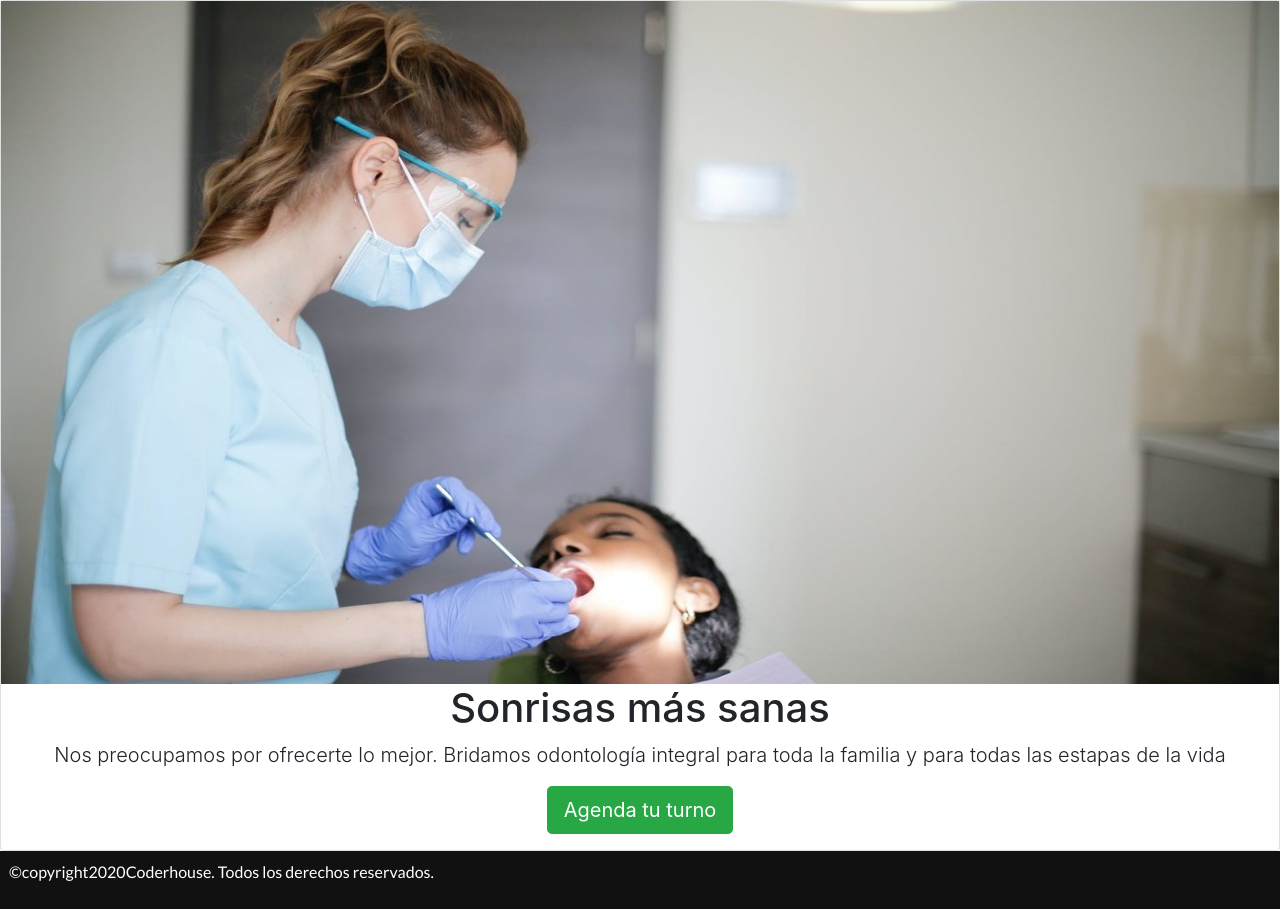
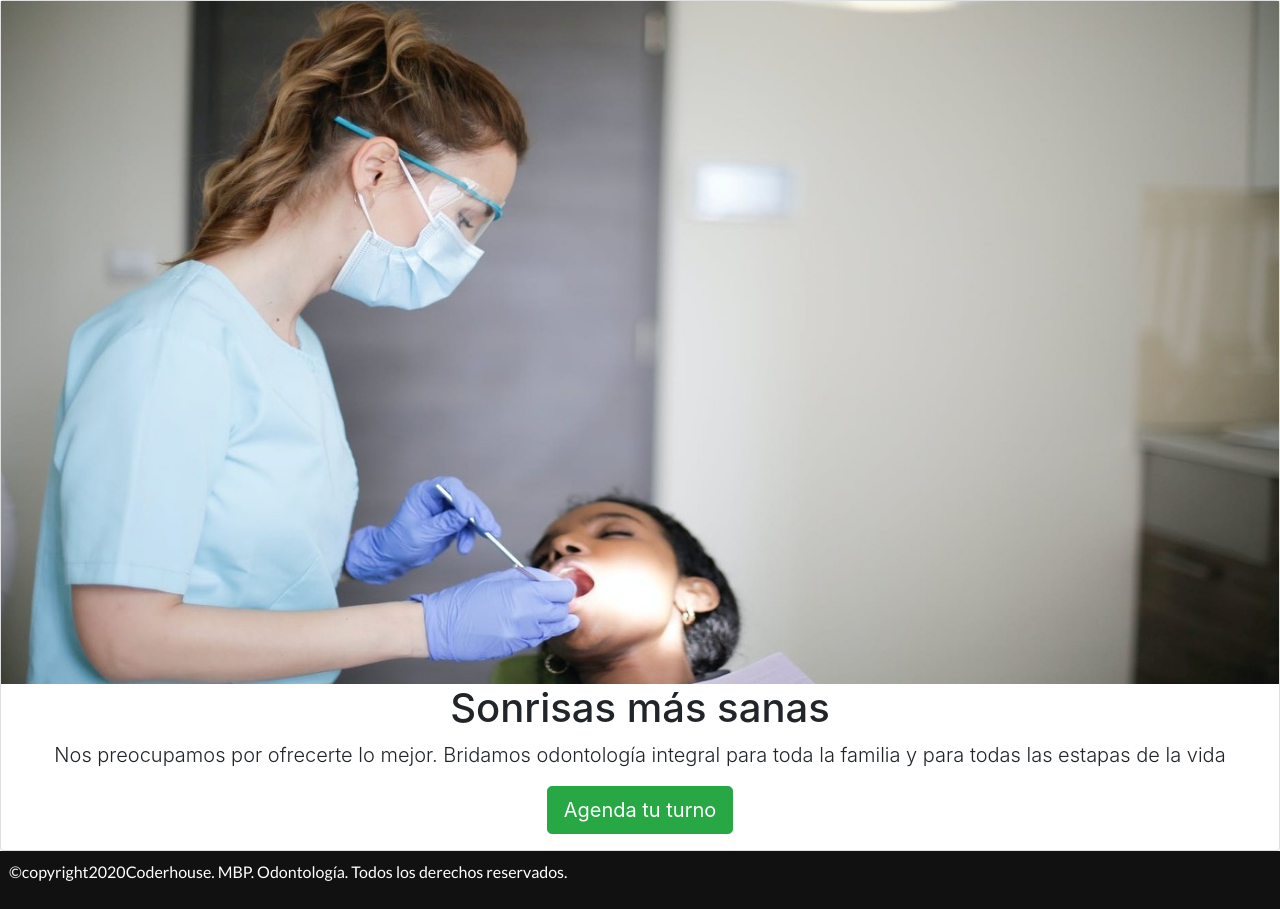
Before and after one commit to CeciliaEggers/MBP-Odontolog-a, a website: page index.html in a window 1280 px wide. Shown: the part 222-1131 px from the top of the page. Drawn offline with nearby package versions, Linux system fonts and the light colour scheme.

Commit message:
Modificación de index

```diff
--- a/index.html
+++ b/index.html
@@ -83,7 +83,7 @@
 
       <footer class="footer">
             <!-- Bloque -->
-            <p class="footer__texto">©copyright2020Coderhouse. Todos los derechos reservados.</p>
+            <p class="footer__texto">©copyright2020Coderhouse. MBP. Odontología. Todos los derechos reservados.</p>
       </footer>
 
       <script src="https://cdnjs.cloudflare.com/ajax/libs/popper.js/1.12.9/umd/popper.min.js"
```
